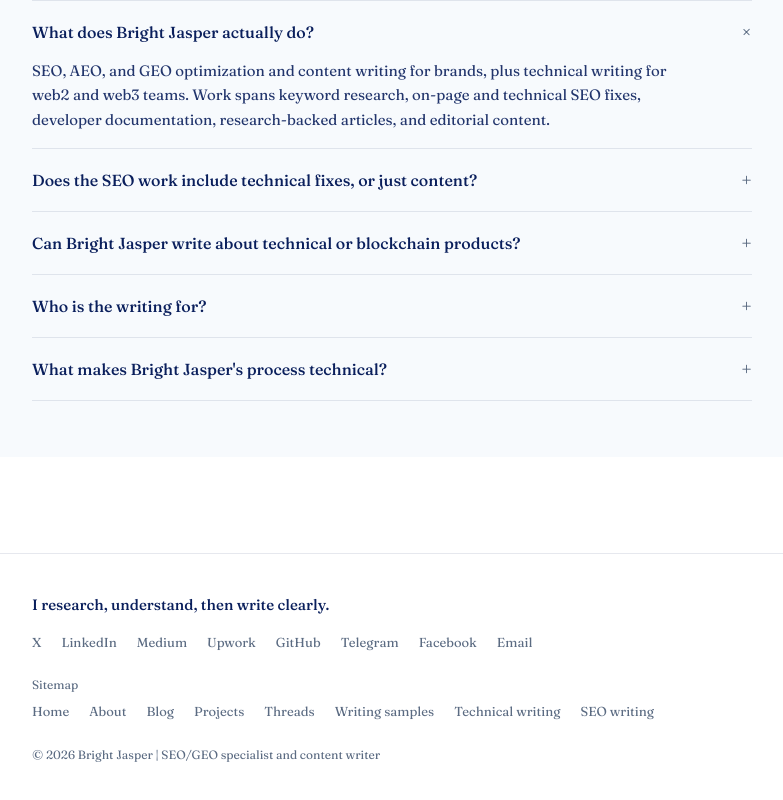
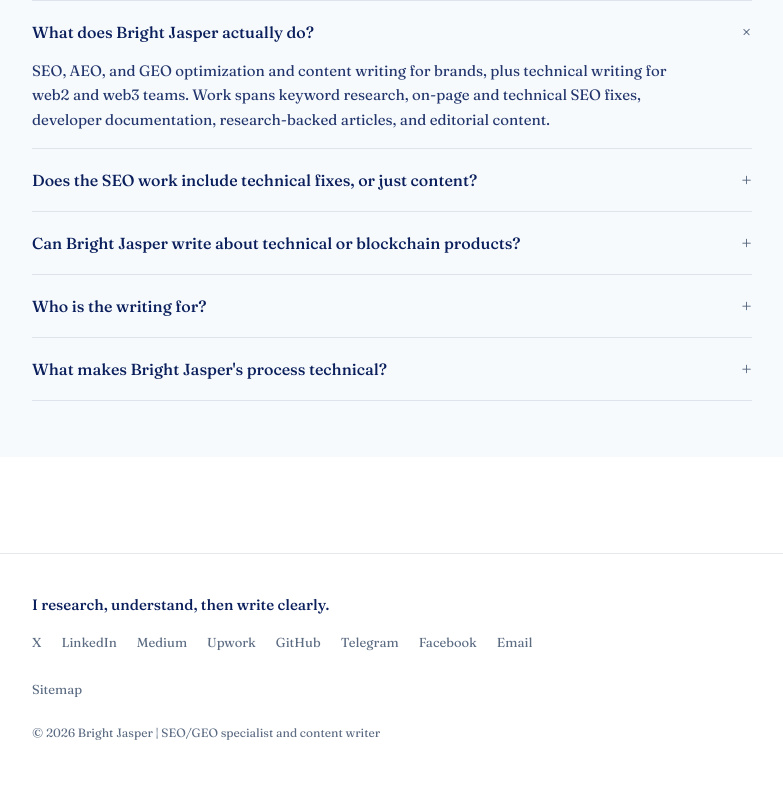
Before and after one commit to Aura-pix/bright-jasper, a Next.js app: page / in a window 1280 px wide. Shown: the part 2262-3062 px from the top of the page, without its empty margins (248-1031 px from the left). Built offline with nearby package versions, Linux system fonts and the light colour scheme.

Commit message:
Added a sensible sitemap link

```diff
--- a/components/Footer.js
+++ b/components/Footer.js
@@ -1,5 +1,3 @@
-import Link from "next/link";
-
 const links = [
   { label: "X", href: "https://x.com/brightjasp" },
   {
@@ -15,17 +13,6 @@ const links = [
   { label: "Telegram", href: "https://t.me/Jasper074" },
   { label: "Facebook", href: "https://www.facebook.com/brightjasp" },
   { label: "Email", href: "mailto:brghtjasper@gmail.com" },
-];
-
-const sitemapLinks = [
-  { label: "Home", href: "/" },
-  { label: "About", href: "/about" },
-  { label: "Blog", href: "/blog" },
-  { label: "Projects", href: "/projects" },
-  { label: "Threads", href: "/threads" },
-  { label: "Writing samples", href: "/writing-samples" },
-  { label: "Technical writing", href: "/writing-samples/technical" },
-  { label: "SEO writing", href: "/writing-samples/persuasive" },
 ];
 
 export default function Footer() {
@@ -54,20 +41,12 @@ export default function Footer() {
             </a>
           ))}
         </div>
-        <nav aria-label="Sitemap" className="mb-6">
-          <p className="text-[12px] text-muted mb-2">Sitemap</p>
-          <div className="flex flex-wrap gap-x-5 gap-y-2 text-[13px] text-muted">
-            {sitemapLinks.map((link) => (
-              <Link
-                key={link.href}
-                href={link.href}
-                className="hover:text-accent"
-              >
-                {link.label}
-              </Link>
-            ))}
-          </div>
-        </nav>
+        <a
+          href="https://brightjasper.com/sitemap.xml"
+          className="inline-block text-[13px] text-muted hover:text-accent mb-6"
+        >
+          Sitemap
+        </a>
         <p className="text-[12px] text-muted">
           © {year} Bright Jasper | SEO/GEO specialist and content writer
         </p>
```
